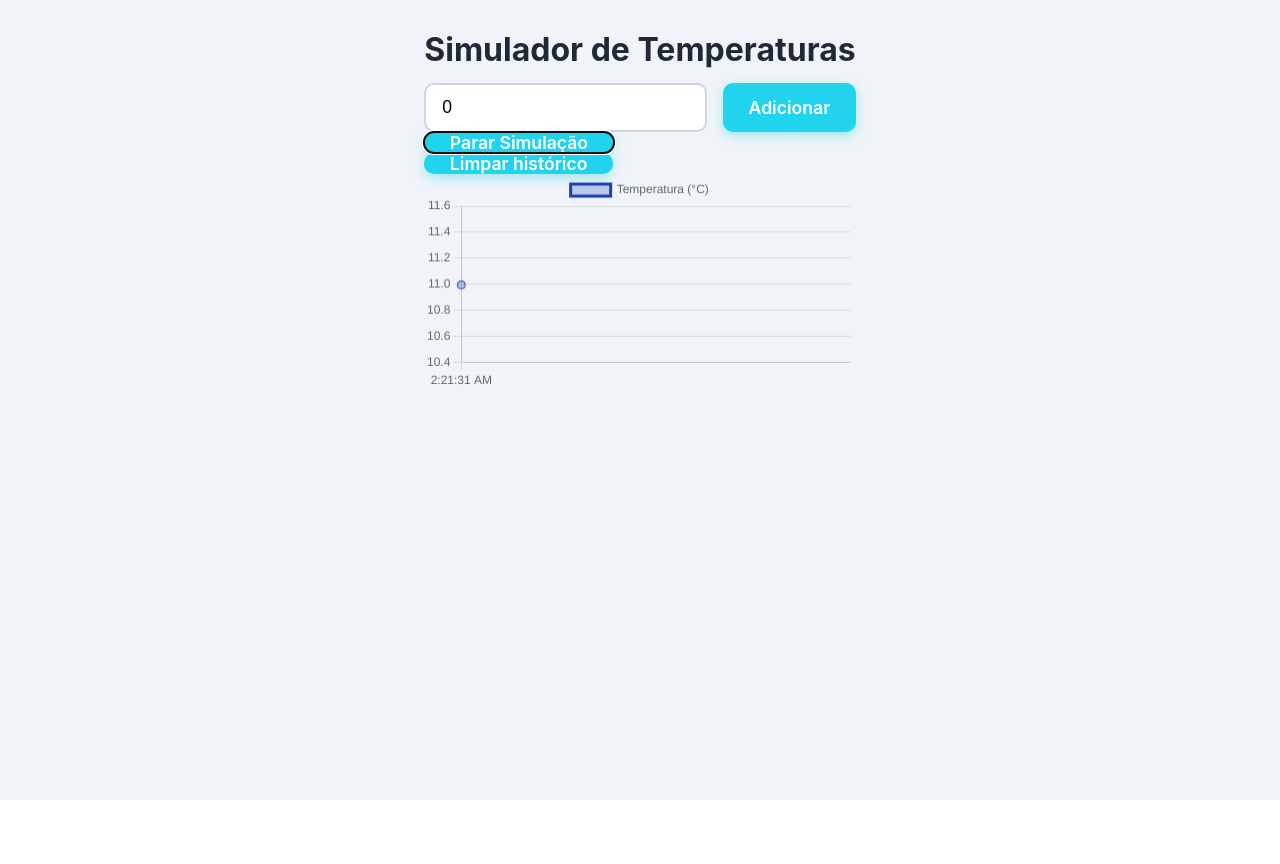
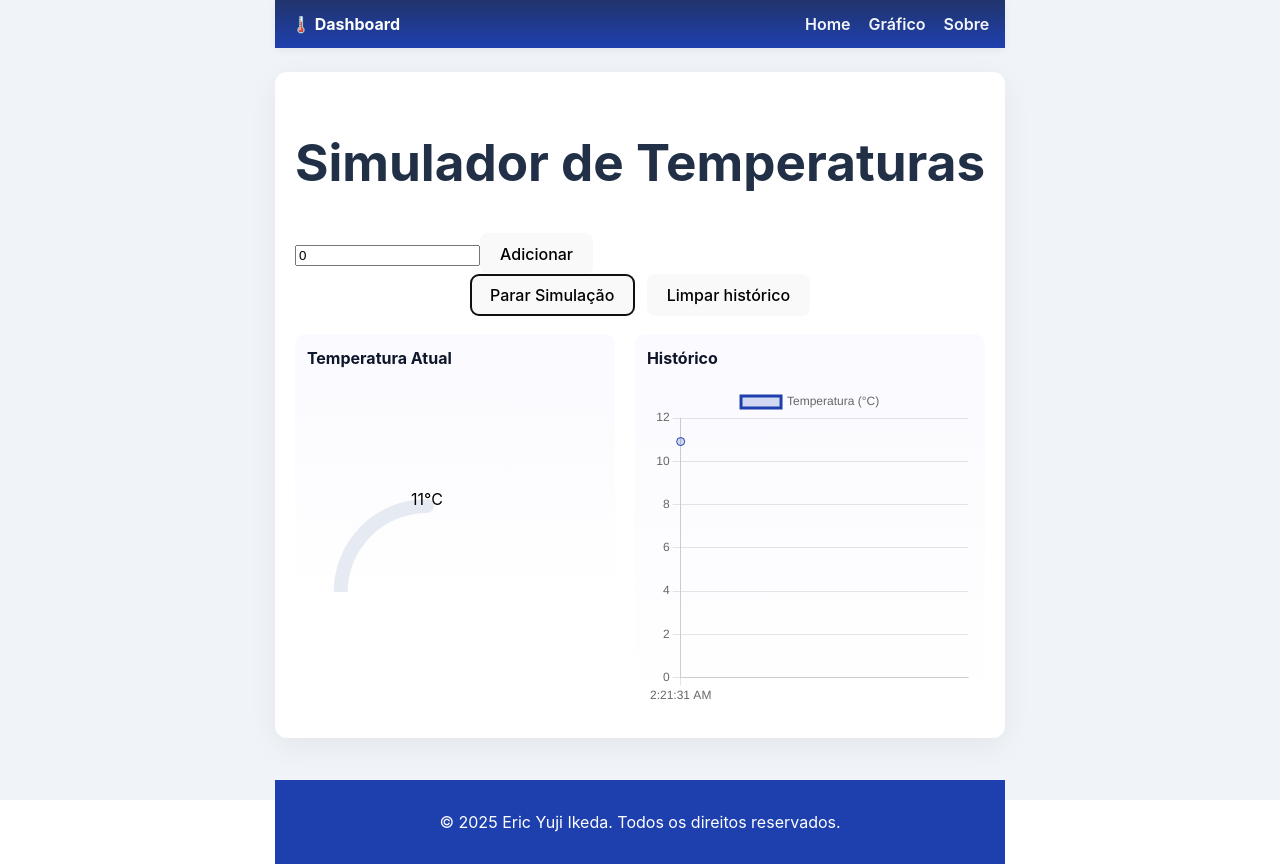
Before and after one commit to EricIkeda1/simulador-temperaturas, a React (Vite) app: page / in a window 1280 px wide. Both pictures are taken after a click on the button "Iniciar Simulação". Before the commit the page ends 800 px from the top, so only its background shows below. Built offline with nearby package versions, Linux system fonts and the light colour scheme.

Commit message:
3°Versão melhorias na interface

```diff
--- /dev/null
+++ b/src/components/Footer.tsx
@@ -0,0 +1,12 @@
+import React from "react";
+import "../styles/footer.css";
+
+const Footer: React.FC = () => {
+  return (
+    <footer className="footer">
+      <p>&copy; {new Date().getFullYear()} Eric Yuji Ikeda. Todos os direitos reservados.</p>
+    </footer>
+  );
+};
+
+export default Footer;
--- /dev/null
+++ b/src/components/Navbar.tsx
@@ -0,0 +1,21 @@
+import React from "react";
+import "../styles/navbar.css";
+
+const Navbar: React.FC = () => {
+  return (
+    <header className="navbar">
+      <div className="nav-inner">
+        <div className="nav-logo">🌡️ Dashboard</div>
+        <nav>
+          <ul className="nav-links">
+            <li><a href="#home">Home</a></li>
+            <li><a href="#graph">Gráfico</a></li>
+            <li><a href="#about">Sobre</a></li>
+          </ul>
+        </nav>
+      </div>
+    </header>
+  );
+};
+
+export default Navbar;
--- a/src/pages/Home.tsx
+++ b/src/pages/Home.tsx
@@ -1,9 +1,11 @@
-import React, { useState, useEffect, useRef } from "react";
-import { v4 as uuidv4 } from "uuid";
+import React, { useEffect, useRef, useState } from "react";
 import type { TemperatureRecord } from "../ts/types";
 import { getTemperatures, saveTemperature, clearTemperatures } from "../ts/storage";
+import { Line } from "react-chartjs-2";
 import "../styles/home.css";
-import { Line } from "react-chartjs-2";
+import Navbar from "../components/Navbar";
+import Footer from "../components/Footer";
+
 import {
   Chart as ChartJS,
   CategoryScale,
@@ -12,21 +14,87 @@ import {
   LineElement,
   Tooltip,
   Legend,
+  type ChartOptions,
 } from "chart.js";
 
 ChartJS.register(CategoryScale, LinearScale, PointElement, LineElement, Tooltip, Legend);
 
+const genId = () => `${Date.now()}-${Math.random().toString(36).slice(2, 9)}`;
+
+const ThermometerGauge: React.FC<{
+  value: number;
+  min?: number;
+  max?: number;
+  size?: number;
+}> = ({ value, min = -10, max = 40, size = 220 }) => {
+  const clamped = Math.max(min, Math.min(max, value));
+  const percent = (clamped - min) / (max - min);
+
+  const cx = size / 2;
+  const cy = size / 1.12;
+  const r = size * 0.36;
+
+  const polarToCartesian = (cxN: number, cyN: number, rN: number, angleDeg: number) => {
+    const angleRad = ((angleDeg - 90) * Math.PI) / 180.0;
+    return {
+      x: cxN + rN * Math.cos(angleRad),
+      y: cyN + rN * Math.sin(angleRad),
+    };
+  };
+
+  const describeArc = (start: number, end: number) => {
+    const startPt = polarToCartesian(cx, cy, r, end);
+    const endPt = polarToCartesian(cx, cy, r, start);
+    const largeArcFlag = Math.abs(end - start) <= 180 ? "0" : "1";
+    return `M ${startPt.x.toFixed(2)} ${startPt.y.toFixed(2)} A ${r.toFixed(2)} ${r.toFixed(
+      2
+    )} 0 ${largeArcFlag} 0 ${endPt.x.toFixed(2)} ${endPt.y.toFixed(2)}`;
+  };
+
+  const endAngleActive = 180 - percent * 180;
+  const bgPath = describeArc(180, 0);
+  const activePath = describeArc(180, endAngleActive);
+
+  return (
+    <div className="gauge-wrapper" style={{ width: size }}>
+      <svg width={size} height={size / 1.12} viewBox={`0 0 ${size} ${size / 1.12}`}>
+        <defs>
+          <linearGradient id="g1" x1="0%" x2="100%">
+            <stop offset="0%" stopColor="#1e40af" />
+            <stop offset="50%" stopColor="#22c55e" />
+            <stop offset="100%" stopColor="#dc2626" />
+          </linearGradient>
+        </defs>
+
+        <path d={bgPath} strokeWidth={14} fill="none" stroke="#e6eaf2" strokeLinecap="round" />
+        <path d={activePath} strokeWidth={14} fill="none" stroke="url(#g1)" strokeLinecap="round" />
+
+        <text x={cx} y={cy - r - 6} dominantBaseline="central" textAnchor="middle">
+          {Math.round(clamped)}°C
+        </text>
+
+        <text x={cx - r} y={cy + 18} dominantBaseline="middle" textAnchor="start">
+          {min}°
+        </text>
+        <text x={cx + r} y={cy + 18} dominantBaseline="middle" textAnchor="end">
+          {max}°
+        </text>
+      </svg>
+    </div>
+  );
+};
+
 const Home: React.FC = () => {
   const [value, setValue] = useState<number>(0);
-  const [temperatures, setTemperatures] = useState<TemperatureRecord[]>(getTemperatures());
+  const [temperatures, setTemperatures] = useState<TemperatureRecord[]>(getTemperatures);
   const [autoMode, setAutoMode] = useState(false);
   const intervalRef = useRef<number | null>(null);
 
   const handleAdd = (temp?: number) => {
     const temperatureValue = temp ?? value;
-    if (isNaN(temperatureValue)) return;
+    if (Number.isNaN(temperatureValue)) return;
     const newRecord: TemperatureRecord = {
-      id: uuidv4(),
+      id: genId(),
       value: temperatureValue,
       date: new Date().toISOString(),
     };
@@ -42,21 +110,20 @@ const Home: React.FC = () => {
     }
   };
 
-  const toggleAutoMode = () => {
-    setAutoMode((prev) => !prev);
-  };
+  const toggleAutoMode = () => setAutoMode((p) => !p);
 
   useEffect(() => {
     if (autoMode) {
       intervalRef.current = window.setInterval(() => {
         const randomTemp = Math.floor(Math.random() * 40) - 5;
         handleAdd(randomTemp);
-      }, 2100);
-    } else {
-      if (intervalRef.current !== null) clearInterval(intervalRef.current);
+      }, 2100) as unknown as number;
+    } else if (intervalRef.current !== null) {
+      window.clearInterval(intervalRef.current);
+      intervalRef.current = null;
     }
     return () => {
-      if (intervalRef.current !== null) clearInterval(intervalRef.current);
+      if (intervalRef.current !== null) window.clearInterval(intervalRef.current);
     };
   }, [autoMode]);
 
@@ -67,7 +134,7 @@ const Home: React.FC = () => {
         label: "Temperatura (°C)",
         data: temperatures.map((t) => t.value),
         borderColor: "#1e40af",
-        backgroundColor: "rgba(30, 64, 175, 0.25)",
+        backgroundColor: "rgba(30,64,175,0.18)",
         tension: 0.3,
         fill: true,
         pointRadius: 4,
@@ -75,49 +142,74 @@ const Home: React.FC = () => {
     ],
   };
 
+  const chartOptions: ChartOptions<"line"> = {
+    responsive: true,
+    maintainAspectRatio: false,
+    plugins: {
+      legend: { position: "top" },
+      tooltip: { mode: "index", intersect: false },
+    },
+    scales: {
+      y: { beginAtZero: true },
+      x: { ticks: { maxRotation: 0, minRotation: 0 } },
+    },
+  };
+
+  const latestTemp = temperatures.at(-1)?.value ?? 0;
+
   return (
     <>
-      <main className="container">
+      <Navbar />
+      <main className="home-main">
+        <section className="home-container">
           <h1>Simulador de Temperaturas</h1>
 
           <form
-          id="add"
             onSubmit={(e) => {
               e.preventDefault();
               handleAdd();
             }}
-          className="form"
           >
             <input
               type="number"
               value={value}
               onChange={(e) => setValue(Number(e.target.value))}
               placeholder="Digite a temperatura"
-            aria-label="Temperatura em graus Celsius"
             />
-          <button type="submit" className="btn-primary">Adicionar</button>
+            <button type="submit">Adicionar</button>
           </form>
 
           <div className="button-group">
-          <button onClick={toggleAutoMode} className={`btn-toggle ${autoMode ? "active" : ""}`}>
+            <button onClick={toggleAutoMode} className={autoMode ? "active" : ""}>
               {autoMode ? "Parar Simulação" : "Iniciar Simulação"}
             </button>
             {temperatures.length > 0 && (
-            <button onClick={handleClear} className="btn-clear">
+              <button onClick={handleClear} className="danger">
                 Limpar histórico
               </button>
             )}
           </div>
 
-        <section id="graph" className="chart-area">
+          <div className="panels">
+            <div className="panel">
+              <h3>Temperatura Atual</h3>
+              <ThermometerGauge value={latestTemp} min={-10} max={40} size={240} />
+            </div>
+
+            <div className="panel chart-panel">
+              <h3>Histórico</h3>
+              <div className="chart-wrapper">
                 {temperatures.length > 0 ? (
-            <Line data={chartData} />
+                  <Line data={chartData} options={chartOptions} />
                 ) : (
-            <p className="empty-msg">Nenhuma temperatura registrada ainda.</p>
+                  <p>Nenhuma temperatura registrada ainda.</p>
                 )}
+              </div>
+            </div>
+          </div>
         </section>
       </main>
-
+      <Footer />
     </>
   );
 };
--- /dev/null
+++ b/src/styles/footer.css
@@ -0,0 +1,7 @@
+.footer {
+  background: #1e40af;
+  color: #fff;
+  text-align: center;
+  padding: 14px 18px;
+  margin-top: 18px;
+}
--- a/src/styles/home.css
+++ b/src/styles/home.css
@@ -1,144 +1,94 @@
-* {
-  box-sizing: border-box;
-  margin: 0;
-  padding: 0;
+:root {
+  --primary: #1e40af;
+  --accent: #22d3ee;
+  --danger: #ef4444;
+  --bg: #f0f4f8;
+  --card-bg: #fff;
 }
 
+* { box-sizing: border-box; }
+html, body, #root { height: 100%; }
 body {
-  background: #f0f4f8;
-  font-family: "Inter", -apple-system, BlinkMacSystemFont, "Segoe UI", Roboto,
-    Oxygen, Ubuntu, Cantarell, "Open Sans", "Helvetica Neue", sans-serif;
-  color: #2e3a59;
+  margin: 0;
+  font-family: "Inter", system-ui, -apple-system, "Segoe UI", Roboto, "Helvetica Neue", Arial;
+  background: var(--bg);
+  color: #213046;
+  display: flex;
+  flex-direction: column;
   min-height: 100vh;
-  display: flex;
-  justify-content: center;
-  align-items: flex-start;
-  padding: 2rem;
 }
 
+.home-main { flex: 1; display: flex; flex-direction: column; align-items: stretch; }
+
 .home-container {
-  background: white;
-  max-width: 520px;
   width: 100%;
-  padding: 2.5rem 3rem;
-  border-radius: 16px;
-  box-shadow: 0 8px 24px rgba(0, 0, 0, 0.1);
-  display: flex;
-  flex-direction: column;
-  gap: 1.8rem;
+  max-width: 1100px;
+  margin: 24px auto;
+  padding: 20px;
+  background: var(--card-bg);
+  border-radius: 12px;
+  box-shadow: 0 8px 30px rgba(12, 20, 40, 0.06);
 }
 
-h1 {
-  font-weight: 700;
-  font-size: 2rem;
-  color: #1f2937;
+.title {
   text-align: center;
-  margin-bottom: 1rem;
+  font-size: 1.8rem;
+  margin-bottom: 12px;
 }
 
 .form {
   display: flex;
-  gap: 1rem;
+  gap: 12px;
+  justify-content: center;
+  margin-bottom: 12px;
+  flex-wrap: wrap;
 }
 
-input[type="number"] {
-  flex-grow: 1;
-  padding: 0.75rem 1rem;
-  font-size: 1.1rem;
+.form input[type="number"]{
+  min-width: 180px;
+  padding: 10px 12px;
   border-radius: 10px;
-  border: 2px solid #d1d5db;
-  transition: border-color 0.3s ease, box-shadow 0.3s ease;
+  border: 2px solid #e6e9ef;
+  font-size: 1rem;
 }
 
-input[type="number"]:focus {
-  border-color: #22d3ee;
-  box-shadow: 0 0 8px rgba(34, 211, 238, 0.5);
-  outline: none;
+.btn {
+  padding: 10px 14px;
+  border-radius: 10px;
+  border: none;
+  cursor: pointer;
+  font-weight: 600;
+  box-shadow: 0 6px 18px rgba(30,64,175,0.12);
 }
 
-button {
-  background-color: #22d3ee;
-  color: white;
-  font-weight: 600;
-  font-size: 1.1rem;
-  border: none;
-  border-radius: 10px;
-  padding: 0 1.6rem;
-  cursor: pointer;
-  transition: background-color 0.3s ease, box-shadow 0.3s ease;
-  box-shadow: 0 4px 12px rgba(34, 211, 238, 0.4);
-  display: flex;
-  align-items: center;
-  justify-content: center;
-  min-width: 110px;
+.btn.primary { background: var(--accent); color: #fff; }
+.btn.danger { background: var(--danger); color: #fff; }
+.btn.active { background: var(--primary); color: white; }
+
+.button-group { display:flex; justify-content:center; gap:12px; margin-bottom:18px; flex-wrap:wrap; }
+
+.panels {
+  display: grid;
+  grid-template-columns: 320px 1fr;
+  gap: 20px;
+  align-items: start;
 }
 
-button:hover {
-  background-color: #0ea5e9;
-  box-shadow: 0 6px 20px rgba(14, 165, 233, 0.6);
+@media (max-width: 900px) {
+  .panels { grid-template-columns: 1fr; }
 }
 
-button:disabled {
-  background-color: #94a3b8;
-  cursor: not-allowed;
-  box-shadow: none;
-}
+.panel { padding: 12px; border-radius: 10px; background: linear-gradient(180deg, rgba(250,250,255,1), #fff); }
+.gauge-panel { display:flex; flex-direction:column; align-items:center; gap:6px; }
+.chart-panel { display:flex; flex-direction:column; gap:8px; }
 
-.buttons {
-  display: flex;
-  justify-content: center;
-  gap: 1.2rem;
-  margin-top: 1rem;
-}
+.gauge-wrapper { display:flex; align-items:center; justify-content:center; }
+.gauge-svg { display:block; }
 
-.auto-btn {
-  background-color: #2563eb;
-  box-shadow: 0 4px 14px rgba(37, 99, 235, 0.45);
-}
+.gauge-label { font-size: 18px; fill: #0f172a; font-weight:700; }
+.gauge-small { font-size: 12px; fill: #6b7280; }
 
-.auto-btn:hover {
-  background-color: #1d4ed8;
-  box-shadow: 0 6px 22px rgba(29, 78, 216, 0.65);
-}
+.chart-wrapper { width: 100%; height: 320px; min-height: 240px; }
+.empty { color: #6b7280; text-align:center; padding: 40px 0; }
 
-.clear-btn {
-  background-color: #ef4444;
-  box-shadow: 0 4px 14px rgba(239, 68, 68, 0.45);
-}
-
-.clear-btn:hover {
-  background-color: #dc2626;
-  box-shadow: 0 6px 22px rgba(220, 38, 38, 0.65);
-}
-
-.chart-container {
-  min-height: 320px;
-  display: flex;
-  justify-content: center;
-  align-items: center;
-}
-
-.chart-container p {
-  font-style: italic;
-  color: #6b7280;
-  font-size: 1.1rem;
-  text-align: center;
-}
-
-@media (max-width: 600px) {
-  .home-container {
-    padding: 2rem 1.5rem;
-    width: 100%;
-  }
-
-  button {
-    font-size: 1rem;
-    min-width: 90px;
-    padding: 0.6rem 1rem;
-  }
-
-  input[type="number"] {
-    font-size: 1rem;
-    padding: 0.6rem 0.8rem;
-  }
-}
+h3 { margin: 0 0 8px 0; font-size: 1rem; color: #0f172a; }
--- /dev/null
+++ b/src/styles/navbar.css
@@ -0,0 +1,23 @@
+.navbar {
+  width: 100%;
+  background: linear-gradient(180deg, #21346b, #1e40af);
+  color: white;
+  padding: 12px 16px;
+  box-shadow: 0 2px 8px rgba(12,20,40,0.06);
+  position: sticky;
+  top: 0;
+  z-index: 30;
+}
+
+.nav-inner {
+  max-width: 1100px;
+  margin: 0 auto;
+  display:flex;
+  align-items:center;
+  justify-content:space-between;
+}
+
+.nav-logo { font-weight: 700; display:flex; align-items:center; gap:8px; }
+.nav-links { list-style:none; display:flex; gap:18px; margin:0; padding:0; }
+.nav-links a { color: rgba(255,255,255,0.95); text-decoration:none; font-weight:600; }
+.nav-links a:hover { color: #aee7ff; }
```
Lines whose indentation alone changed are shown as unchanged.
